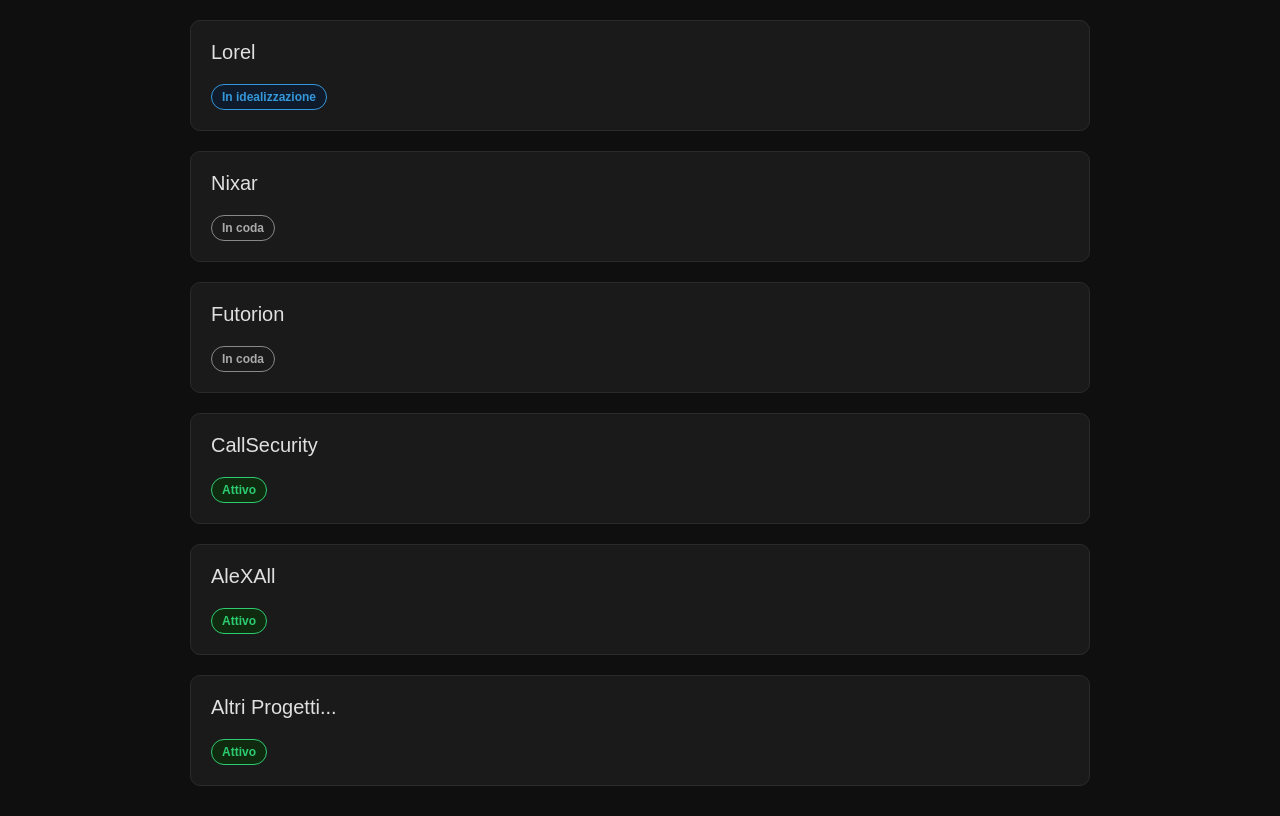
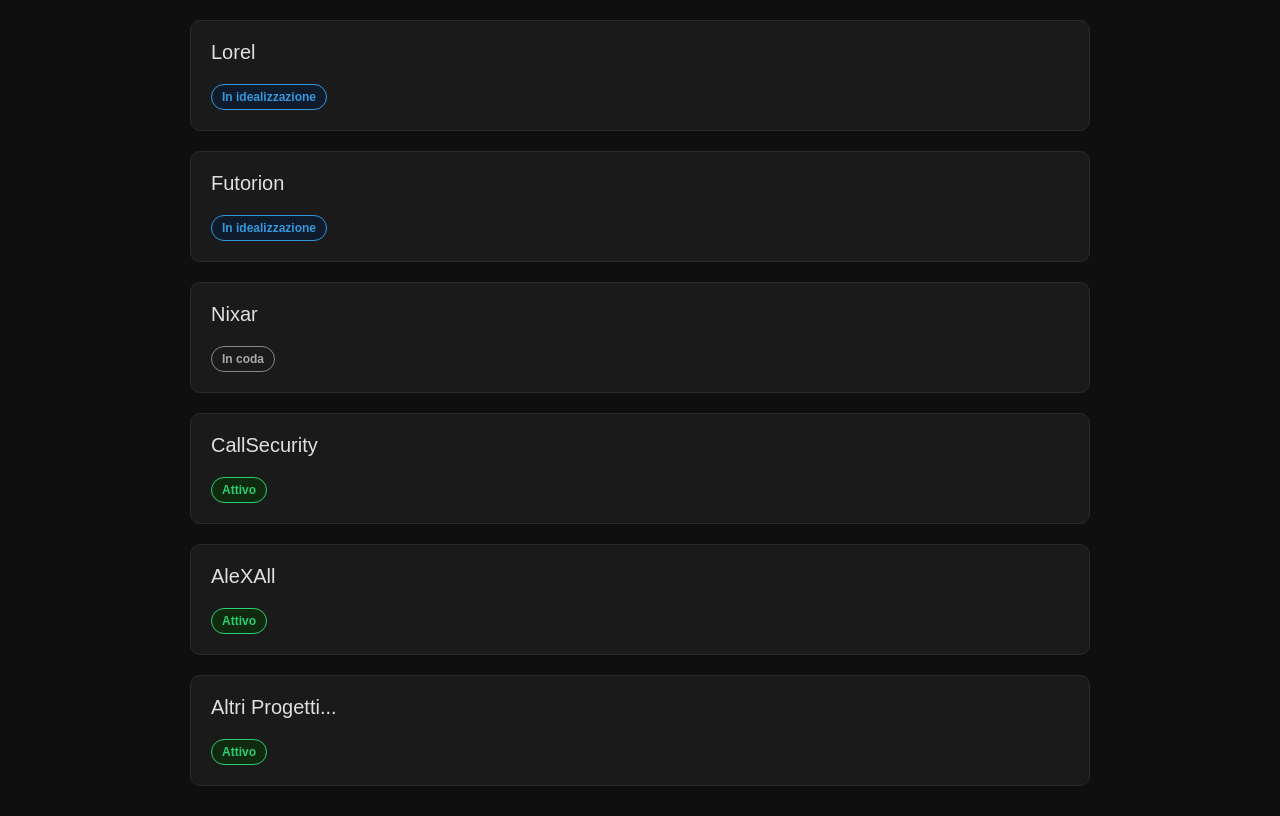
Before and after one commit to alexsjsju2/alexsjsju2.github.io, a website: page projectupdate.html in a window 1280 px wide. Shown: the part 98-914 px from the top of the page. Drawn offline with Linux system fonts and the light colour scheme.

Commit message:
Update projectupdate.html

```diff
--- a/projectupdate.html
+++ b/projectupdate.html
@@ -45,20 +45,20 @@ Può:
       status: "idealizzazione"
     },
     {
-      name: "Nixar",
-      description: `Nixar
-Un intero linguaggio studiato per compattare le parole in singoli simboli, con l'aspetto dei cerchi arcanici.
-Ogni riga, cerchio, e qualsiasi altro "disegno" avrà uno scopo ben preciso.
-`,
-      status: "coda"
-    },
-    {
       name: "Futorion",
       description: `Futorion
 Un sito alimentato da AI, con lo scopo di prevedere futuri/scelte o aiutare l'utente a "capire" in una vasta infinita di campi.
 
 Idea: graficamente sarà a cerchi infiniti interattivi con cui si possono effettuare e sommare scelte/situazioni/ecc.. per ottenere l'esatta corrispondenza dell'utente per poi aiutare nella preveizioni di molteplici futuri.
 
+`,
+      status: "idealizzazione"
+    },
+    {
+      name: "Nixar",
+      description: `Nixar
+Un intero linguaggio studiato per compattare le parole in singoli simboli, con l'aspetto dei cerchi arcanici.
+Ogni riga, cerchio, e qualsiasi altro "disegno" avrà uno scopo ben preciso.
 `,
       status: "coda"
     },
```
